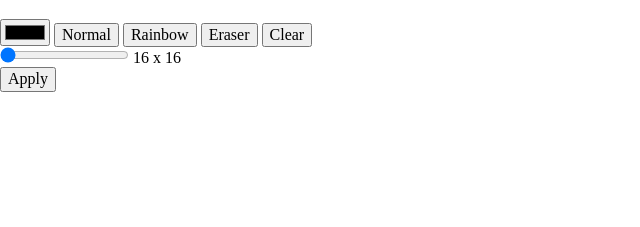
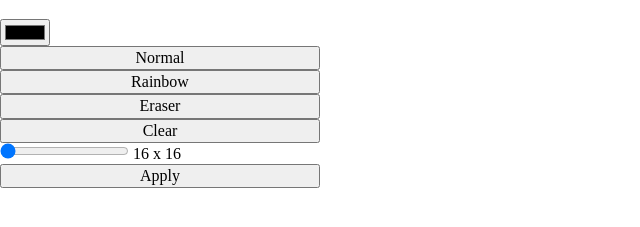
Before and after one commit to haziq-rozaidi/etch-a-sketch, a plain HTML site: page index.html in a window 1280 px wide. Shown: the part 61-288 px from the top of the page, without its empty margins (0-640 px from the left). Drawn offline with Linux system fonts and the light colour scheme.

Commit message:
Adjust positioning of elements

```diff
--- a/index.html
+++ b/index.html
@@ -9,12 +9,12 @@
     <link rel="stylesheet" href="./styles/main.css">
     <script src="./scripts/index.js" defer></script>
 </head>
-<body>
-    <header>
+<body class="page">
+    <header class="page__head">
         <h1>Etch A Sketch</h1>
     </header>
-    <main>
-        <div>
+    <main class="page__main">
+        <div class="settings">
             <input type="color">
             <button type="button">Normal</button>
             <button type="button">Rainbow</button>
@@ -26,7 +26,7 @@
             </div>
             <button type="button">Apply</button>
         </div>
-        <div></div>
+        <div class="grid"></div>
     </main>
 </body>
 </html>
--- a/styles/main.css
+++ b/styles/main.css
@@ -0,0 +1,27 @@
+.page {
+    height: 100vh;
+    display: grid;
+    grid-template-columns: repeat(4, 1fr);
+    grid-template-rows: auto 1fr 1fr 1fr;
+}
+
+.page__head {
+    grid-column: 1 / -1;
+}
+
+.page__main {
+    grid-column: 1 / -1;
+    grid-row: 2 / -1;
+    display: grid;
+    grid-template-columns: 1fr 2fr 1fr;
+}
+
+.settings {
+    grid-column: 1;
+    display: flex;
+    flex-direction: column;
+}
+
+.grid {
+    grid-column: 2;
+}
```
